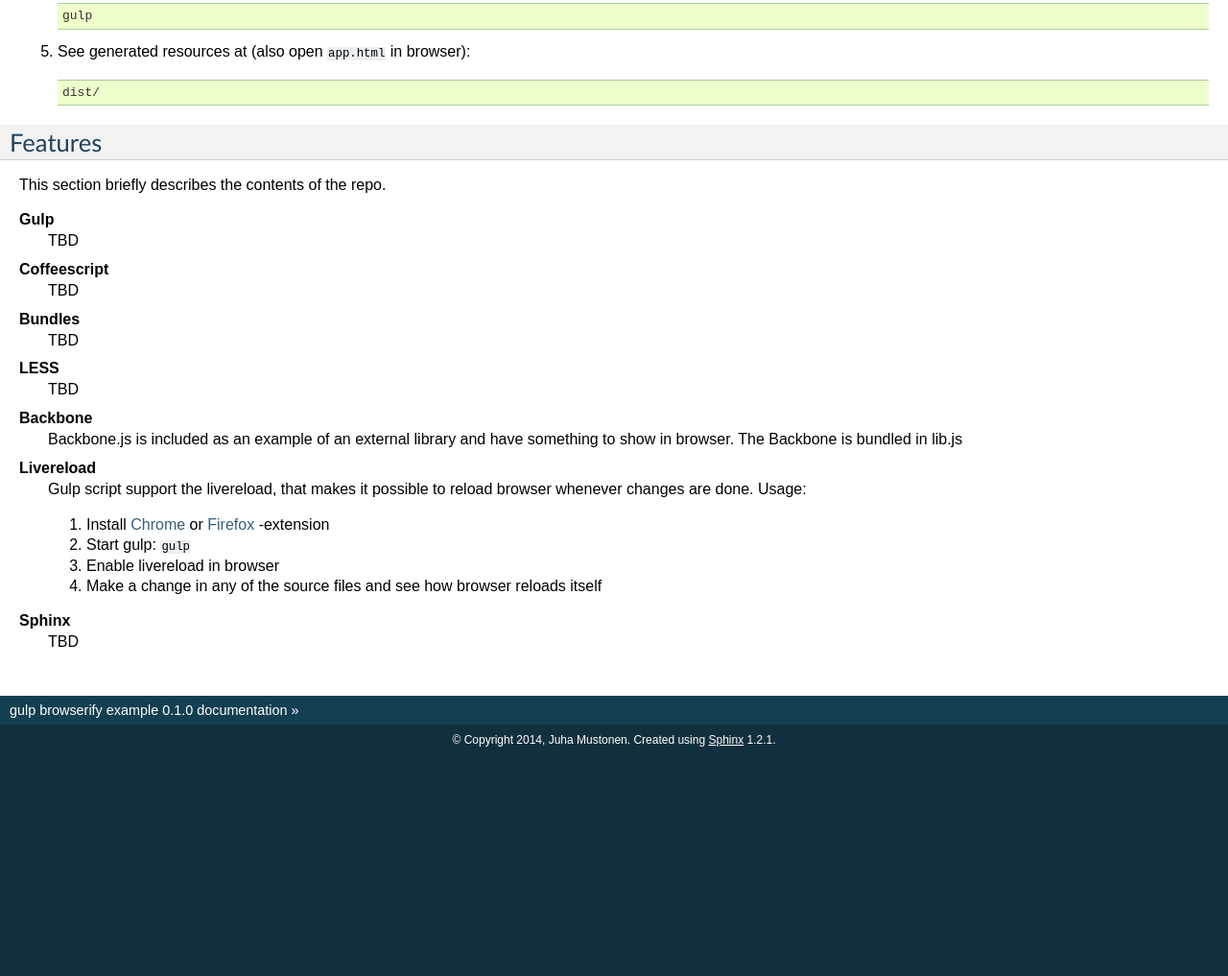
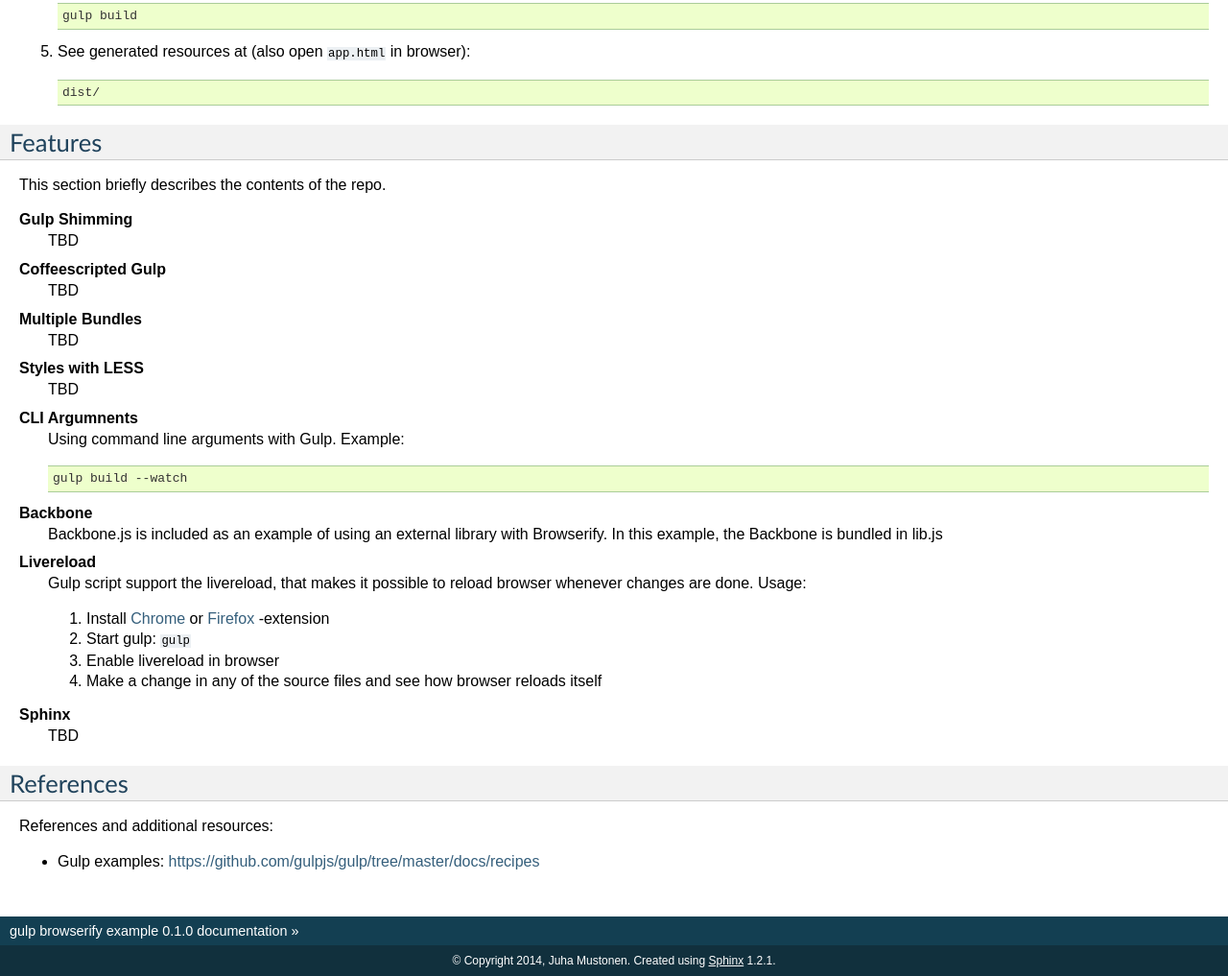
Before and after one commit to juhamust/gulp-browserify-example, a plain HTML site: page index.html in a window 1280 px wide. Shown: the part 480-1497 px from the top of the page at 96% size. Before the commit the page ends 1267 px from the top, so only its background shows below. Drawn offline with Linux system fonts and the light colour scheme.

Commit message:
Rebuilt documentation

```diff
--- a/index.html
+++ b/index.html
@@ -63,7 +63,7 @@ cd gulp-browserify-example
 </div>
 </li>
 <li><p class="first">Build:</p>
-<div class="highlight-python"><div class="highlight"><pre><span class="n">gulp</span>
+<div class="highlight-python"><div class="highlight"><pre>gulp build
 </pre></div>
 </div>
 </li>
@@ -77,17 +77,23 @@ cd gulp-browserify-example
 <h2>Features<a class="headerlink" href="#features" title="Permalink to this headline">¶</a></h2>
 <p>This section briefly describes the contents of the repo.</p>
 <dl class="docutils">
-<dt><strong>Gulp</strong></dt>
+<dt><strong>Gulp Shimming</strong></dt>
 <dd>TBD</dd>
-<dt><strong>Coffeescript</strong></dt>
+<dt><strong>Coffeescripted Gulp</strong></dt>
 <dd>TBD</dd>
-<dt><strong>Bundles</strong></dt>
+<dt><strong>Multiple Bundles</strong></dt>
 <dd>TBD</dd>
-<dt><strong>LESS</strong></dt>
+<dt><strong>Styles with LESS</strong></dt>
 <dd>TBD</dd>
+<dt><strong>CLI Argumnents</strong></dt>
+<dd><p class="first">Using command line arguments with Gulp. Example:</p>
+<div class="last highlight-python"><div class="highlight"><pre>gulp build --watch
+</pre></div>
+</div>
+</dd>
 <dt><strong>Backbone</strong></dt>
-<dd>Backbone.js is included as an example of an external library and
-have something to show in browser. The Backbone is bundled in lib.js</dd>
+<dd>Backbone.js is included as an example of using an external library with Browserify.
+In this example, the Backbone is bundled in lib.js</dd>
 <dt><strong>Livereload</strong></dt>
 <dd><p class="first">Gulp script support the livereload, that makes it possible to reload
 browser whenever changes are done. Usage:</p>
@@ -103,6 +109,13 @@ browser whenever changes are done. Usage:</p>
 <dt><strong>Sphinx</strong></dt>
 <dd>TBD</dd>
 </dl>
+</div>
+<div class="section" id="references">
+<h2>References<a class="headerlink" href="#references" title="Permalink to this headline">¶</a></h2>
+<p>References and additional resources:</p>
+<ul class="simple">
+<li>Gulp examples: <a class="reference external" href="https://github.com/gulpjs/gulp/tree/master/docs/recipes">https://github.com/gulpjs/gulp/tree/master/docs/recipes</a></li>
+</ul>
 </div>
 </div>
 
```
Also changed, not shown: 2 other files.
